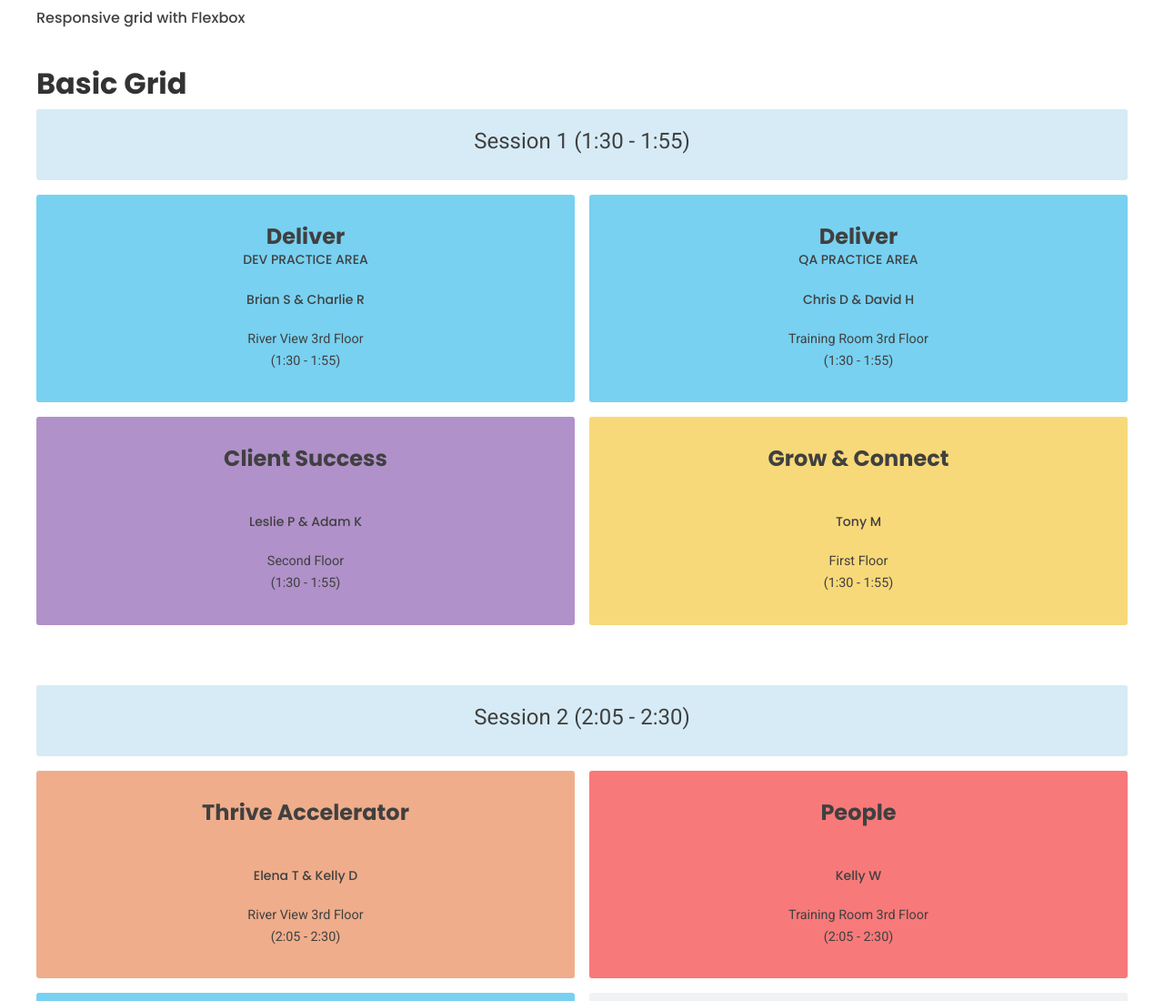
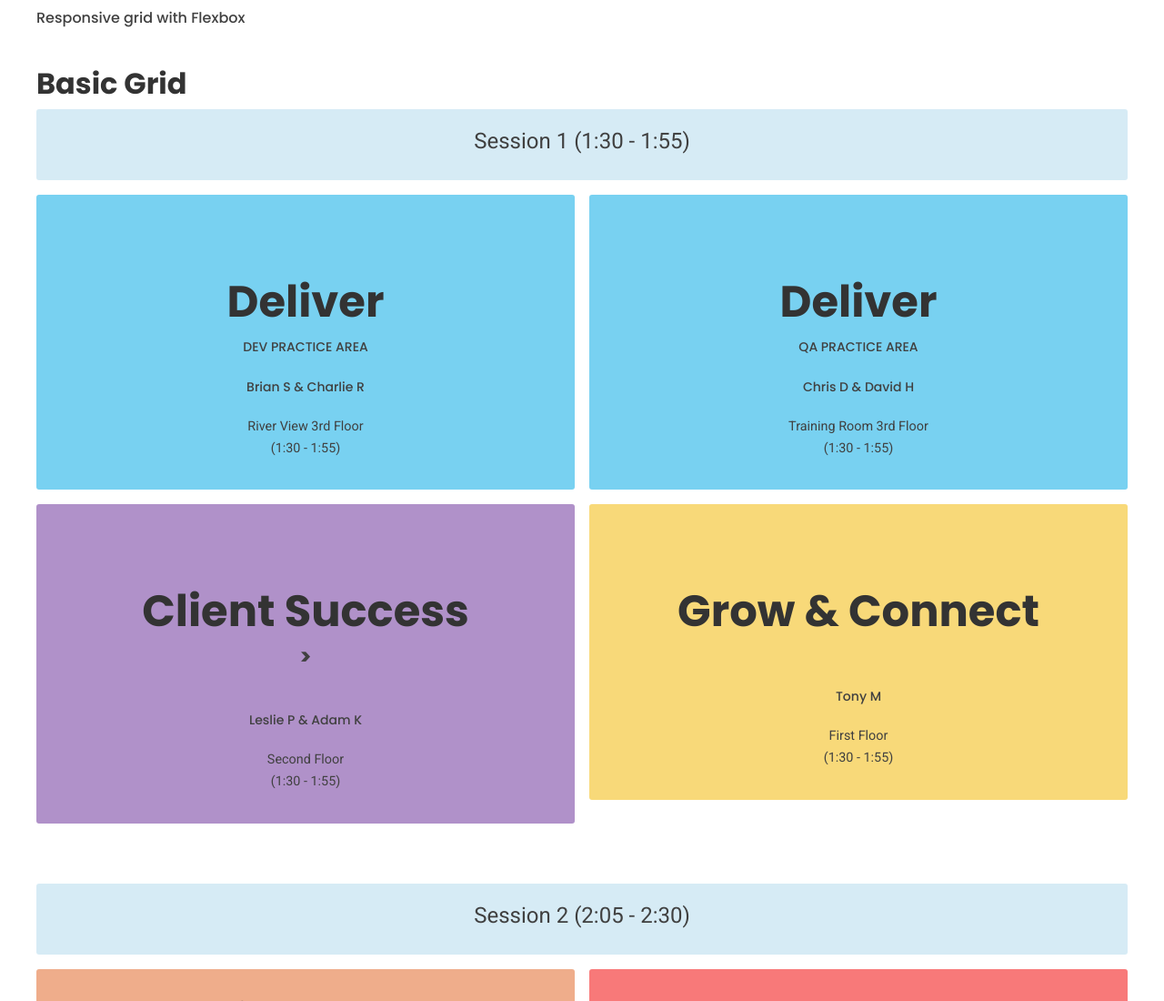
Before and after one commit to IngageMaddoxT/IngageMaddoxT.github.io, a plain HTML site: page retreat/flexbox.html in a window 1280 px wide. Shown: the top 1100 px of the page at 91% size. Drawn offline with Linux system fonts and the light colour scheme.

```diff
--- a/retreat/flexbox.html
+++ b/retreat/flexbox.html
@@ -499,7 +499,9 @@
             <div class="Grid-cell">
                 <div class="Demo deliver">
                     <div class="grid-item-content">
-                        <span class="item-title">Deliver</span>
+                        <span class="item-title">
+                            <h1>Deliver</h1>
+                        </span>
                         <span class="item-category">Dev Practice Area</span>
                         <span class="item-excerpt">Brian S & Charlie R</span>
                         <span class="more-info">River View 3rd Floor</span>
@@ -510,7 +512,9 @@
             <div class="Grid-cell">
                 <div class="Demo deliver">
                     <div class="grid-item-content">
-                        <span class="item-title">Deliver</span>
+                        <span class="item-title">
+                            <h1>Deliver</h1>
+                        </span>
                         <span class="item-category">QA Practice Area</span>
                         <span class="item-excerpt">Chris D & David H</span>
                         <span class="more-info">Training Room 3rd Floor</span>
@@ -521,7 +525,9 @@
             <div class="Grid-cell">
                 <div class="Demo client-success">
                     <div class="grid-item-content">
-                        <span class="item-title">Client Success</span>
+                        <span class="item-title">
+                            <h1>Client Success</h1>>
+                        </span>
                         <span class="item-category">&nbsp;</span>
                         <span class="item-excerpt">Leslie P & Adam K</span>
                         <span class="more-info">Second Floor</span>
@@ -532,7 +538,9 @@
             <div class="Grid-cell">
                 <div class="Demo grow-connect">
                     <div class="grid-item-content">
-                        <span class="item-title">Grow & Connect</span>
+                        <span class="item-title">
+                            <h1>Grow & Connect</h1>
+                        </span>
                         <span class="item-category"> &nbsp;</span>
                         <span class="item-excerpt">Tony M</span>
                         <span class="more-info">First Floor</span>
```
